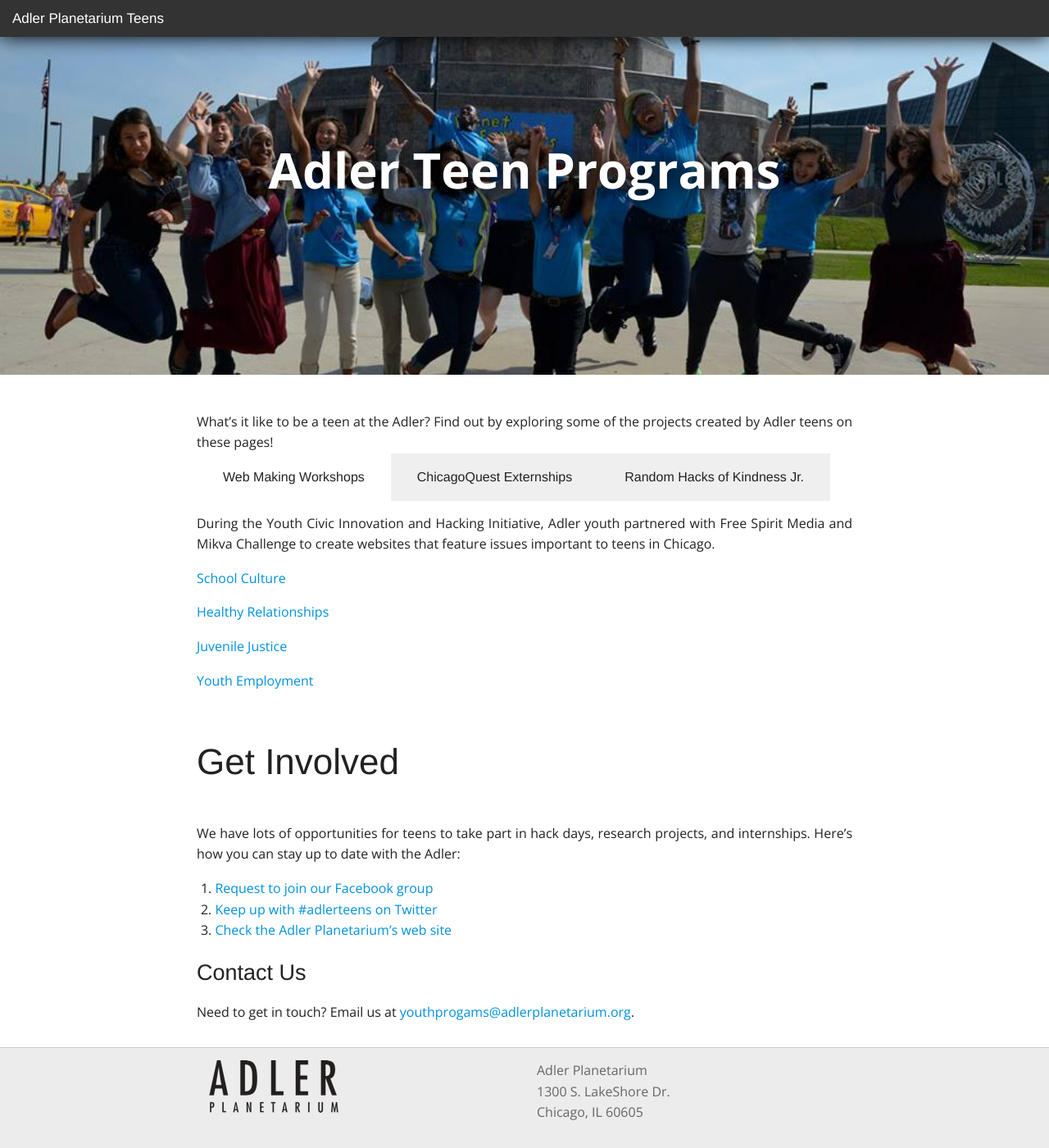
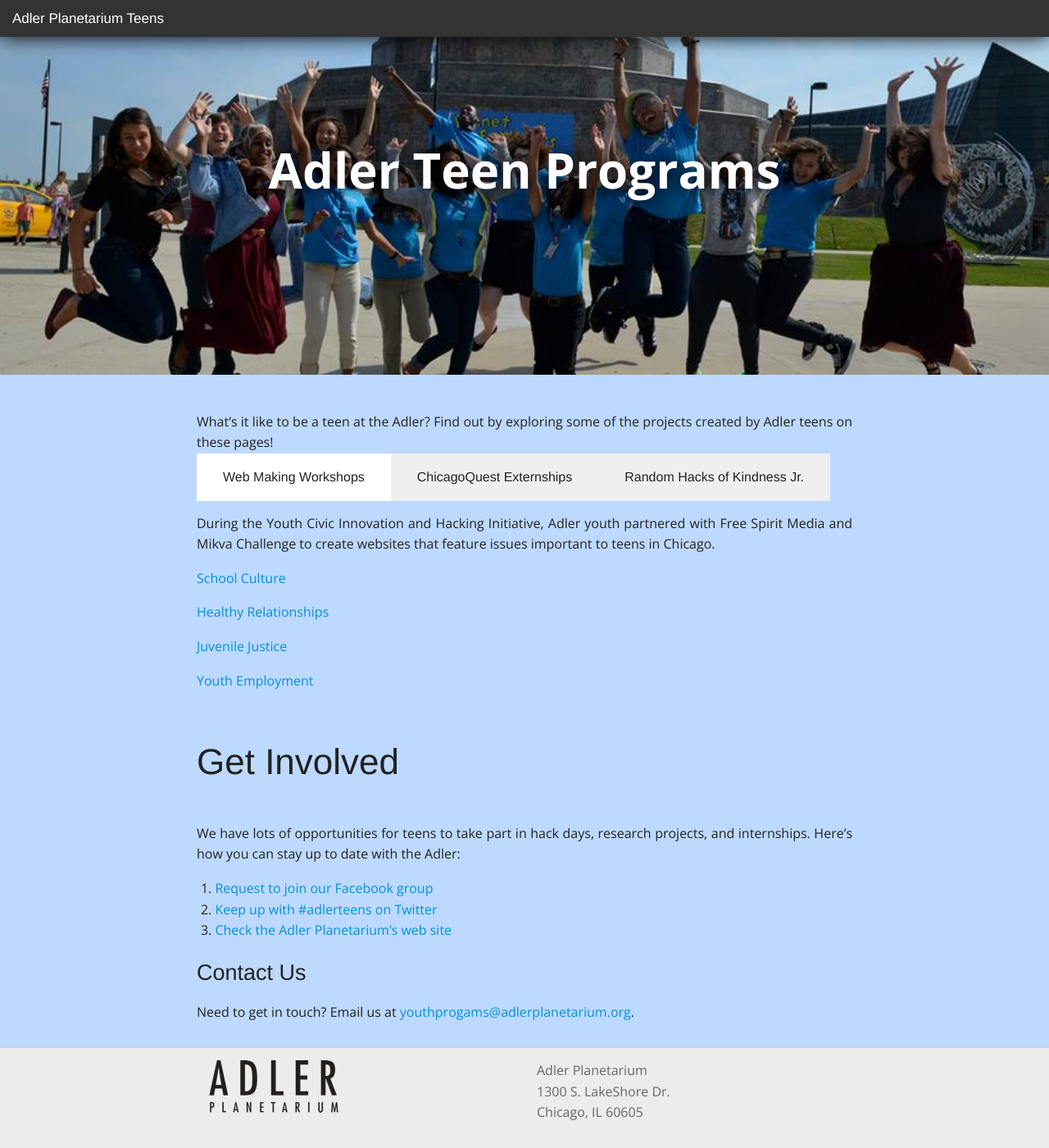
Before and after one commit to jbundy17/AdlerYouthPrograms.github.io, a Jekyll site: the page built from index.md, in a window 1280 px wide and 1400 px high, scrolled down 43 px. Shown: the whole window at 82% size. Built offline with Jekyll 4.4.1, drawn with Linux system fonts in a browser that asks for light colours; nearby versions of some CDN libraries; Markdown is read by kramdown in place of the engine named in the settings.

Commit message:
Update main.css

```diff
--- a/css/main.css
+++ b/css/main.css
@@ -13,7 +13,7 @@
 html, body { height: 100%; }
 
 body {
-  background-color: #FFF;
+  background-color: #BDD9FF;
   font: 13.34px Open Sans, Helvetica, Arial, sans-serif;
   font-size: small;
 }
```
